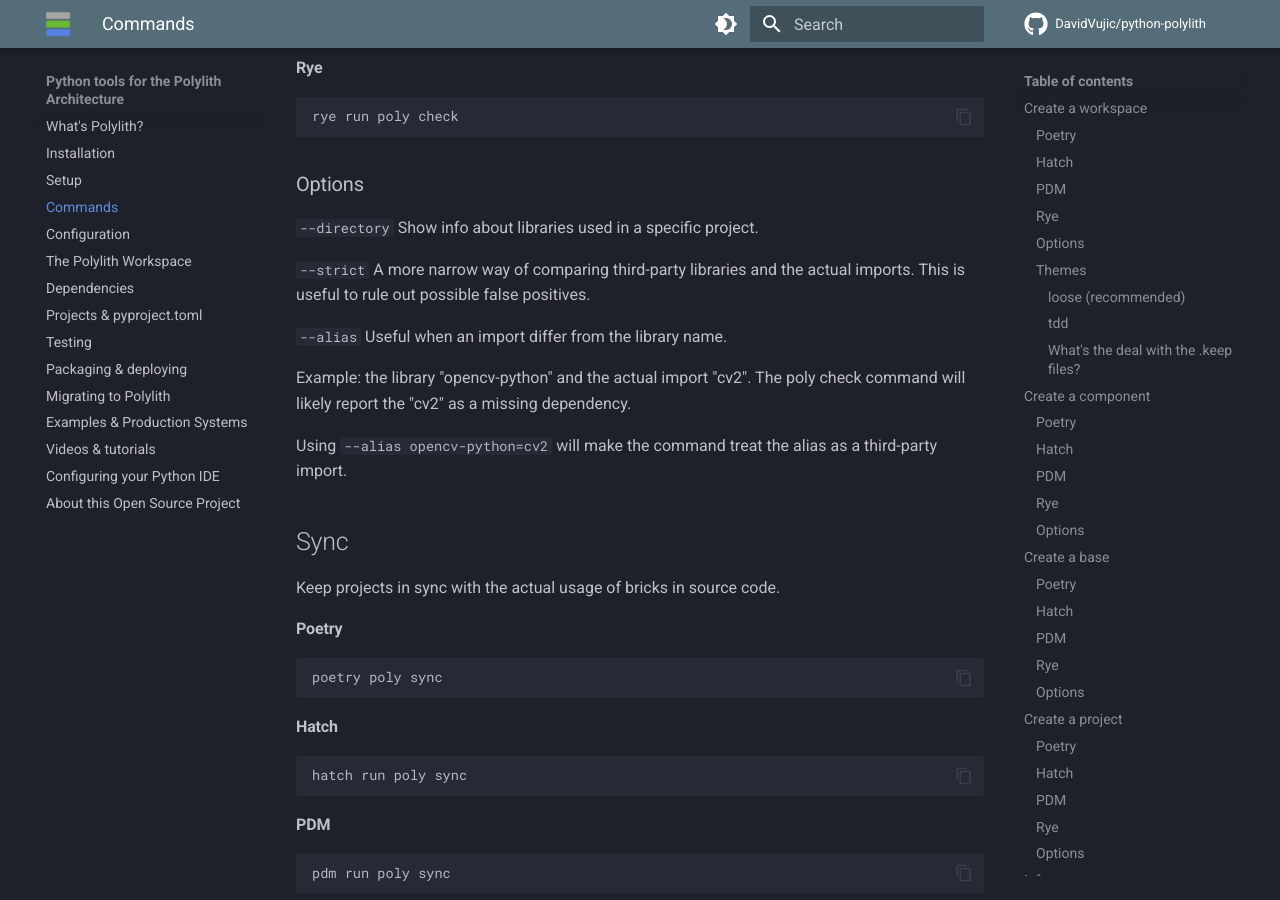
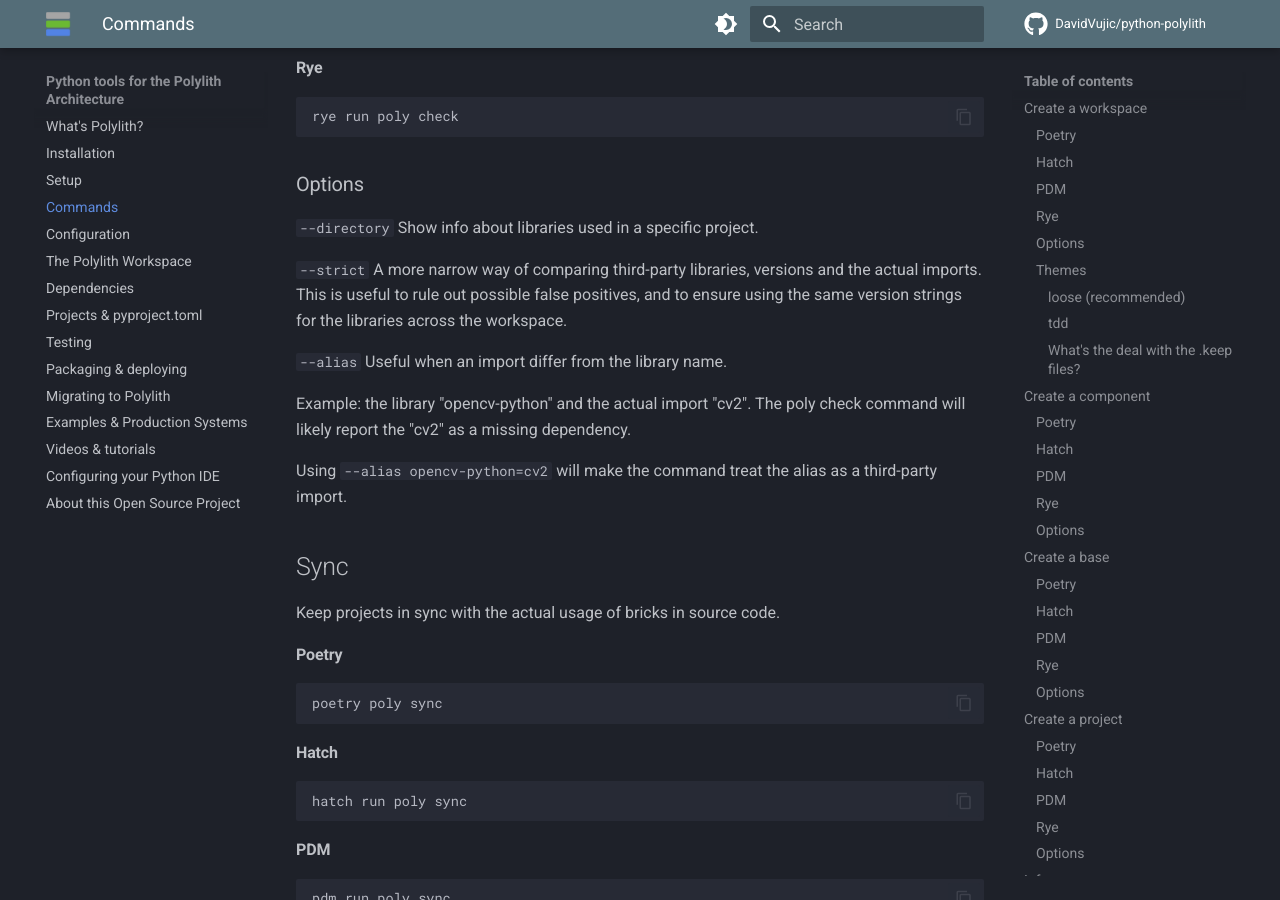
Before and after one commit to DavidVujic/python-polylith-docs, an MkDocs documentation site: the page built from docs/commands.md, in a window 1280 px wide and 900 px high, scrolled down 7115 px. Built offline with MkDocs 1.6.1 and Material for MkDocs 9.7.7, drawn with Linux system fonts in a browser that asks for light colours; comment, search, counter and statistics services are not loaded.

Commit message:
docs(poly check): the --strict command now checks for matching versions

```diff
--- a/docs/commands.md
+++ b/docs/commands.md
@@ -294,8 +294,9 @@
 Show info about libraries used in a specific project.
 
 `--strict`
-A more narrow way of comparing third-party libraries and the actual imports.
-This is useful to rule out possible false positives.
+A more narrow way of comparing third-party libraries, versions and the actual imports.
+This is useful to rule out possible false positives,
+and to ensure using the same version strings for the libraries across the workspace.
 
 `--alias`
 Useful when an import differ from the library name.
```
